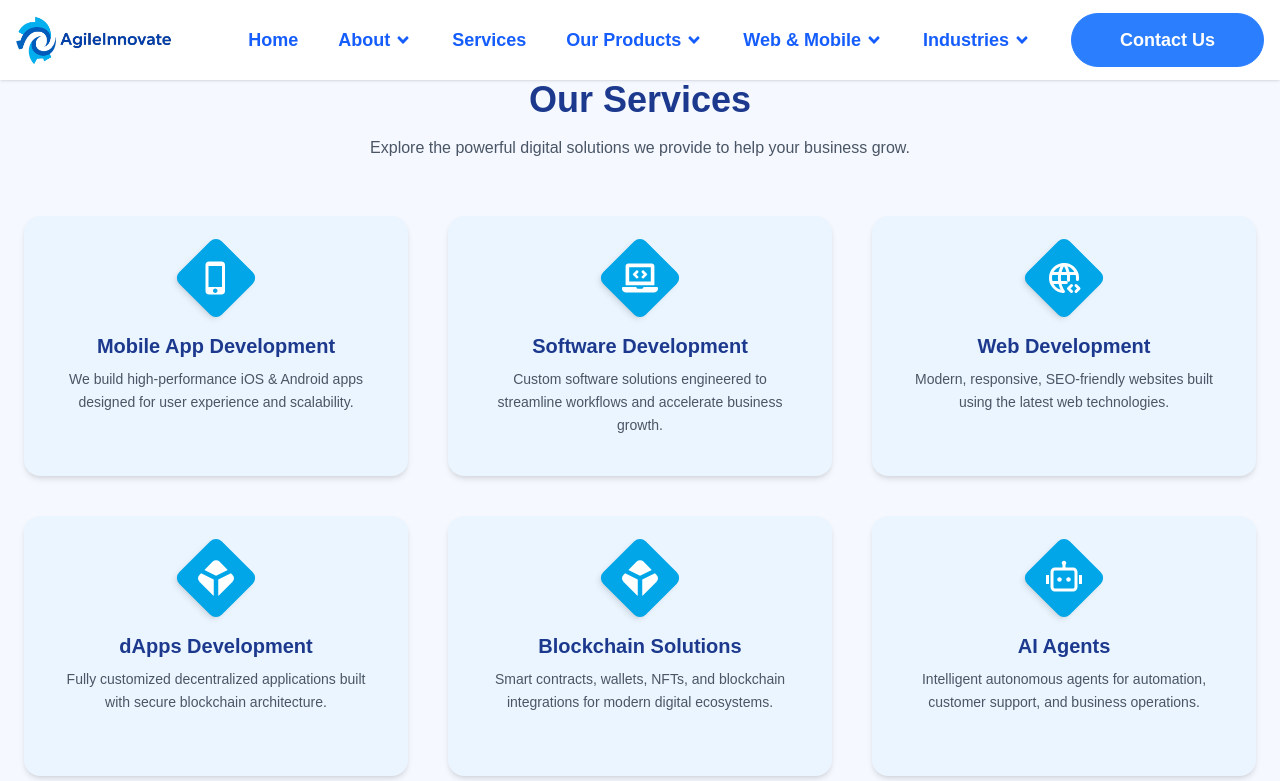
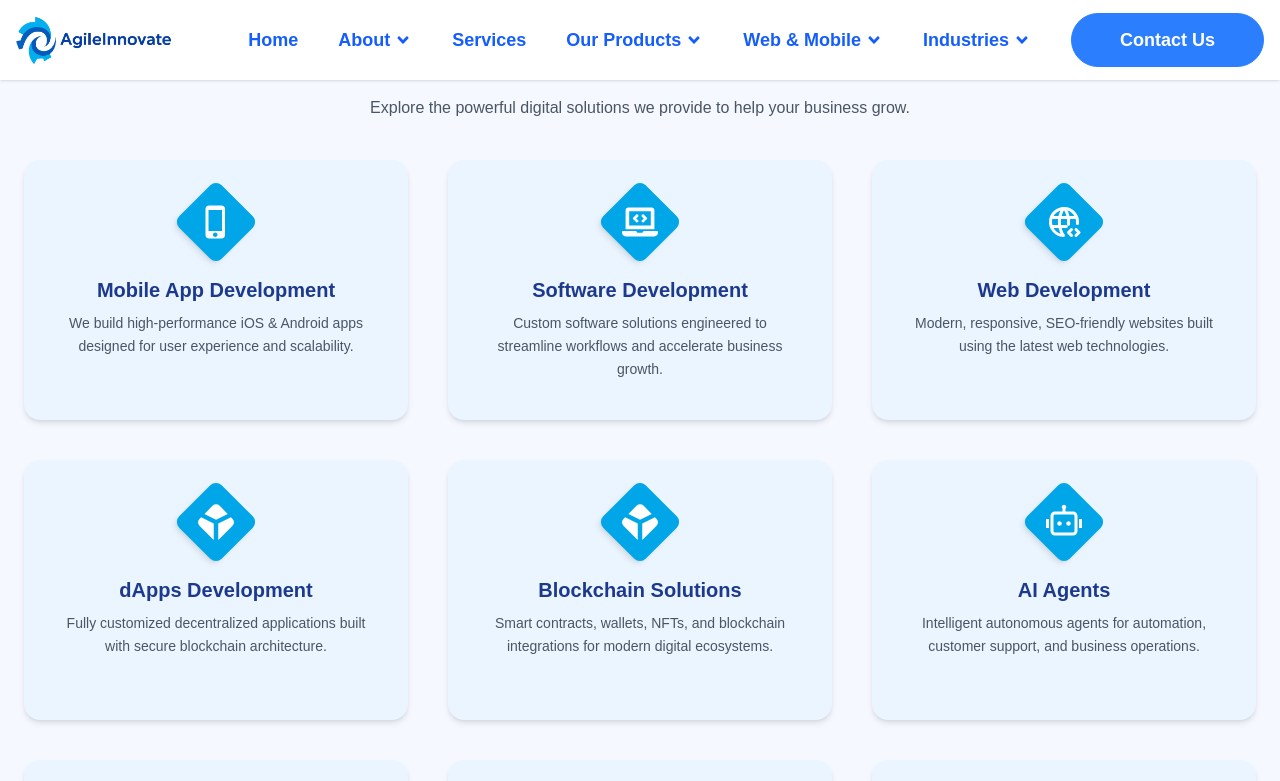
Before and after one commit to agileinnovate/agile-website, a Next.js app: page /services in a window 1280 px wide. Shown: the top 781 px of the page. Built offline with nearby package versions, Linux system fonts and the light colour scheme.

Commit message:
hero BG image update

```diff
--- a/components/Hero.tsx
+++ b/components/Hero.tsx
@@ -35,9 +35,7 @@ export default function Hero() {
   return (
     <>
     <section className="relative h-screen flex flex-col justify-center items-center text-white overflow-hidden">
-
-
-      <div className="absolute inset-0">
+      <div className="absolute inset-0 bg-black">
         {bgImages.map((src, i) => (
           <motion.div
             key={i}
--- a/components/ServiceCard.tsx
+++ b/components/ServiceCard.tsx
@@ -62,11 +62,11 @@ export default function NineServiceCards() {
   ];
 
   return (
-    <section className="w-full bg-[#f5f9ff] py-20">
+    <section className="w-full bg-[#f5f9ff] py-10">
       <div className="max-w-7xl mx-auto px-6">
 
         {/* Heading */}
-        <div className="text-center max-w-3xl mx-auto mb-14">
+        <div className="text-center max-w-3xl mx-auto mb-10">
           <motion.h1
             initial={{ opacity: 0, y: -30 }}
             whileInView={{ opacity: 1, y: 0 }}
@@ -93,10 +93,18 @@ export default function NineServiceCards() {
   key={i}
   whileHover={{ scale: 1.05 }}
   transition={{ duration: 0.3 }}
-              className="bg-[#eaf5ff] shadow-md rounded-2xl p-8 text-center
+  className="group relative overflow-hidden bg-[#eaf5ff] shadow-md rounded-2xl p-8 text-center
              min-h-[260px] flex flex-col"
 >
-              {/* Icon Diamond */}
+  {/* Hover Background Image */}
+  <div
+  className="absolute inset-0 z-0 bg-red-500 opacity-0 group-hover:opacity-100 transition duration-500"
+></div>
+
+
+
+  {/* Content */}
+  <div className="relative z-10">
     <motion.div
       initial={{ scale: 0.8, opacity: 0 }}
       whileInView={{ scale: 1, opacity: 1 }}
@@ -109,16 +117,12 @@ export default function NineServiceCards() {
       </div>
     </motion.div>
 
-              {/* Title */}
-              <h3 className="text-xl font-bold text-blue-900 mb-2">
-                {item.title}
-              </h3>
+    <h3 className="text-xl font-bold text-blue-900 mb-2">{item.title}</h3>
 
-              {/* Description */}
-              <p className="text-gray-600 text-sm leading-relaxed grow">
-                {item.desc}
-              </p>
+    <p className="text-gray-600 text-sm leading-relaxed grow">{item.desc}</p>
+  </div>
 </motion.div>
+
           ))}
         </div>
 
--- a/components/Testimonial.tsx
+++ b/components/Testimonial.tsx
@@ -3,7 +3,7 @@
 import { useEffect, useState } from "react";
 import Image from "next/image";
 import { motion, AnimatePresence } from "framer-motion";
-import { ChevronLeft, ChevronRight } from "lucide-react"; // icon set
+import { ChevronLeft, ChevronRight } from "lucide-react";
 
 export default function Testimonial() {
   const testimonials = [
```
Lines whose indentation alone changed are shown as unchanged.
